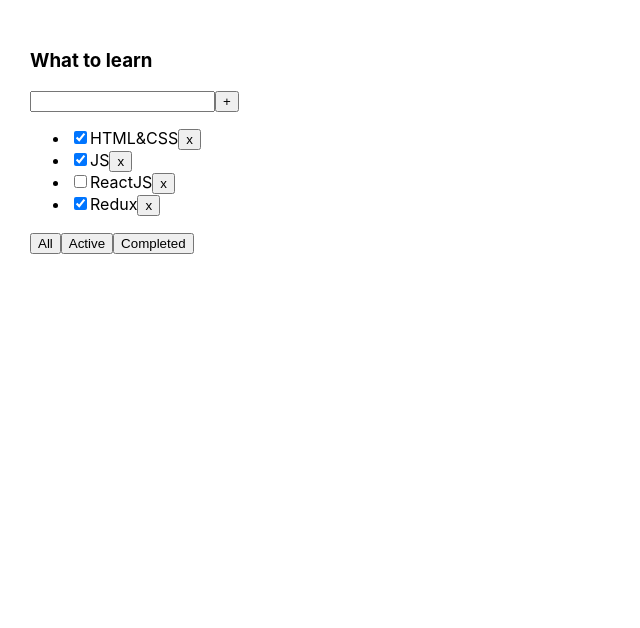
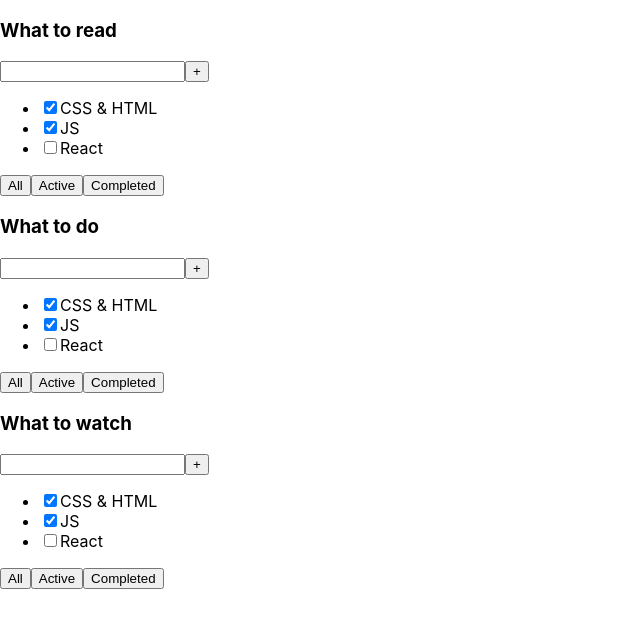
Before and after one commit to Dinara1989/ToDoList_home, a React (Create React App) app: page / in a window 1280 px wide. Shown: the top 628 px of the page, without its empty margins (0-640 px from the left). Built offline with nearby package versions, Linux system fonts and the light colour scheme.

Commit message:
refactored

```diff
--- a/src/App.tsx
+++ b/src/App.tsx
@@ -1,139 +1,22 @@
-import React, {useState} from 'react';
+import React from 'react';
 import './App.css';
-import {TaskType, Todolist} from "./Todolist";
-import {v1} from "uuid";
+import {Todolist} from "./components/Todolist";
 
+const App = () => {
 
-// Счетчик
-// export function Counter() {
-//     console.log("Counter rendered")
-//     let arr = useState(5);
-//     let data = arr[0]
-//     let setData = arr[1]
-//
-//     return <div onClick={ () => { setData(data+1)} }>{data}</div>
-// }
-
-export type FilterValueType = 'all' | 'completed' | 'active';
-
-function App() {
-
-    let [tasks, setTasks] =  useState<Array<TaskType>>([
-        { id: v1(), title: "HTML&CSS", isDone: true },
-        { id: v1(), title: "JS", isDone: true },
-        { id: v1(), title: "ReactJS", isDone: false },
-        { id: v1(), title: "Redux", isDone: true }
-    ]);
-    let [filter, setFilter] = useState<FilterValueType>('all');
-
-    function removeTask(id: string) {
-        let filteredTasks = tasks = tasks.filter( t => t.id !== id)
-        setTasks(filteredTasks);
-    }
-    function addTask(title: string) {
-        let newTask = {
-            id: v1(),
-            title: title,
-            isDone: false};
-        let newTasks = [newTask, ...tasks];
-        setTasks(newTasks)
-    }
-    function changeFilter(value: FilterValueType) {
-        setFilter(value);
-    }
-
-    let tasksForTodolist = tasks;
-    if (filter === "completed") {
-        tasksForTodolist = tasks.filter(t => t.isDone === true);
-    }
-    if (filter === "active") {
-        tasksForTodolist = tasks.filter(t => t.isDone === false);
-    }
+    let tasks1 = [
+        { id: 1, title: "CSS & HTML", isDone: true},
+        { id: 2, title: "JS", isDone: false},
+        { id: 3, title: "REACT", isDone: true}
+    ]
 
     return (
-        <div className="App">
-            <Todolist title = "What to learn"
-                      tasks={tasksForTodolist}
-                      removeTask={removeTask}
-                      changeFilter={changeFilter}
-                      addTask = {addTask}
-            />
+        <div>
+            <Todolist title={"What to read"}/>
+            <Todolist title={"What to do"}/>
+            <Todolist title={"What to watch"}/>
         </div>
     );
-}
+};
 
 export default App;
-
-
-// import ReactDOM from 'react-dom'
-//
-// export const VideoHeader = (props: {videoName: string}) => {
-//     return <div>
-//         😀 {props.videoName}
-//     </div>
-// }
-// export const VideoContent = (props: {videoContent: string}) => {
-//     return <div>
-//         📼 <a href={props.videoContent}>{props.videoContent}</a>
-//     </div>
-// }
-// export const VideoDescription = (props: {videoDescription: string}) => {
-//     return <div>
-//         📑 {props.videoDescription}
-//     </div>
-// }
-//
-// export const YoutubeVideo = (props: any) => {
-//     return <div>
-//         <VideoHeader xxx />
-//         <VideoContent yyy />
-//         <VideoDescription zzz />
-//     </div>
-// }
-//
-// export const App = () => {
-//     const video = {
-//         title: 'Samurai way',
-//         link: 'https://www.youtube.com/watch?v=gb7gMluAeao&list=PLcvhF2Wqh7DNVy1OCUpG3i5lyxyBWhGZ8',
-//         description: 'Best free react-course'
-//     }
-//
-//     return <YoutubeVideo video={video} />
-// }
-//
-// ReactDOM.render(<App />,
-//     document.getElementById('root')
-// );
-//
-// import ReactDOM from 'react-dom'
-//
-// const Son = (props: any) => {
-//     return <div>
-//         I am son. My name is {props.name}
-//     </div>
-// }
-//
-//
-// const Father = (props: any) => {
-//     return <div>
-//         I am father. My name is {props.name}
-//         <Son name={props.sonName} />
-//     </div>
-// }
-//
-// const Granny = (props: any) => {
-//     return <div>
-//         I am granny. My name is {props.name}
-//         <Father name={props.fatherName} sonName={props.sonName} />
-//     </div>
-// }
-//
-// export const App = () => {
-//     return <div>
-//         <Granny XXX={'Бабуля'} YYY={'Батя'} ZZZ={'Сын'}/>
-//     </div>
-// }
-//
-// ReactDOM.render(<App/>,
-//     document.getElementById('root')
-// )
--- /dev/null
+++ b/src/components/Todolist.tsx
@@ -0,0 +1,25 @@
+import React from 'react';
+
+type listPropsType = {
+    title: string
+}
+
+export const Todolist = (props:listPropsType) => {
+    return (
+        <div>
+            <h3>{props.title}</h3>
+            <div>
+                <input type="text"/>
+                <button>+</button>
+            </div>
+            <ul>
+                <li><input type="checkbox" checked={true}/><span>CSS & HTML</span></li>
+                <li><input type="checkbox" checked={true}/><span>JS</span></li>
+                <li><input type="checkbox" checked={false}/><span>React</span></li>
+            </ul>
+            <button>All</button>
+            <button>Active</button>
+            <button>Completed</button>
+        </div>
+    );
+};
```
